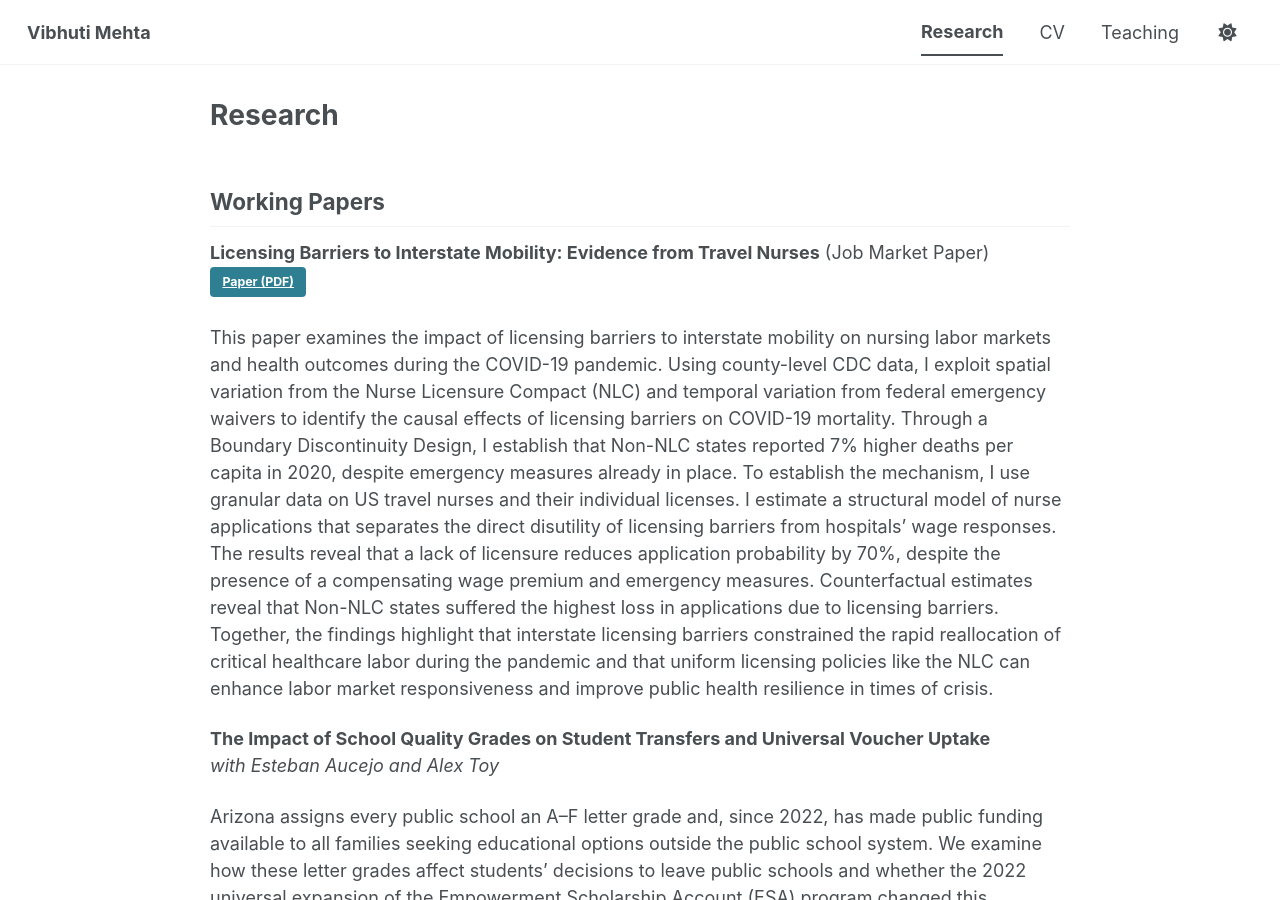
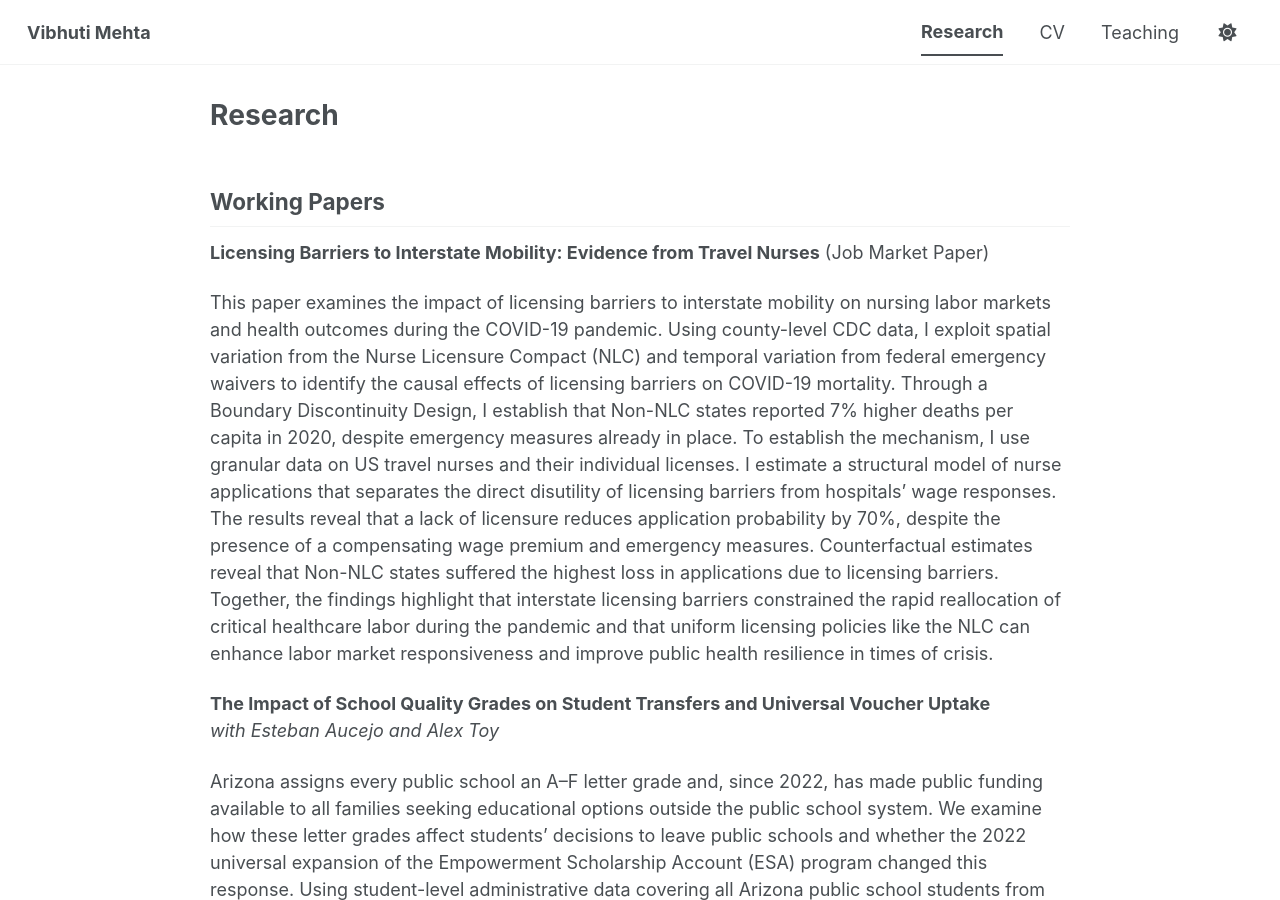
Before and after one commit to vibhuti-mehta/vibhuti-mehta.github.io, a Jekyll site: the page built from _pages/research.md, in a window 1280 px wide and 900 px high. Built offline with Jekyll 4.4.1, drawn with Linux system fonts in a browser that asks for light colours; a style sheet for code colours, icons or effects is not loaded.

Commit message:
Update research.md

```diff
--- a/_pages/research.md
+++ b/_pages/research.md
@@ -8,7 +8,6 @@ author_profile: false
 ## Working Papers
 
 **Licensing Barriers to Interstate Mobility: Evidence from Travel Nurses** (Job Market Paper)
-<a class="btn btn--primary btn--small" href="/files/Mehta_Vibhuti_JMP.pdf" target="_blank" rel="noopener">Paper (PDF)</a>
 
 This paper examines the impact of licensing barriers to interstate mobility on nursing labor markets and health outcomes during the COVID-19 pandemic. Using county-level CDC data, I exploit spatial variation from the Nurse Licensure Compact (NLC) and temporal variation from federal emergency waivers to identify the causal effects of licensing barriers on COVID-19 mortality. Through a Boundary Discontinuity Design, I establish that Non-NLC states reported 7% higher deaths per capita in 2020, despite emergency measures already in place. To establish the mechanism, I use granular data on US travel nurses and their individual licenses. I estimate a structural model of nurse applications that separates the direct disutility of licensing barriers from hospitals' wage responses. The results reveal that a lack of licensure reduces application probability by 70%, despite the presence of a compensating wage premium and emergency measures. Counterfactual estimates reveal that Non-NLC states suffered the highest loss in applications due to licensing barriers. Together, the findings highlight that interstate licensing barriers constrained the rapid reallocation of critical healthcare labor during the pandemic and that uniform licensing policies like the NLC can enhance labor market responsiveness and improve public health resilience in times of crisis.
 
```
